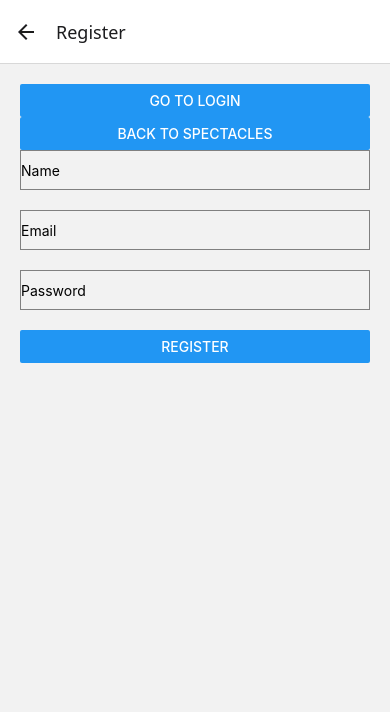
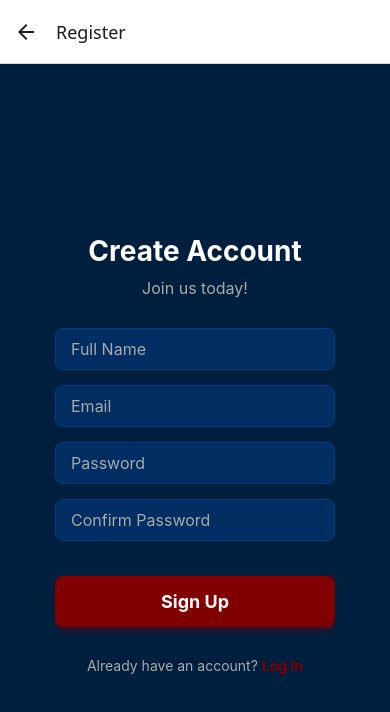
Before and after one commit to r3seal/UAIM_theater, a React Native app in the folder frontend/: screen /Register in a window 390 px wide. Shown: the top 712 px of the page. Built offline with nearby package versions, Linux system fonts and the light colour scheme; no server answers.

Commit message:
visual updates of mobile app

```diff
--- a/frontend/components/Hall.jsx
+++ b/frontend/components/Hall.jsx
@@ -5,7 +5,7 @@ import Seat from './Seat';
 const Hall = ({ hallName, seats, selectedSeats, setSelectedSeats }) => {
     const toggleSeat = (seat_id) => {
         if (selectedSeats.includes(seat_id)) {
-            setSelectedSeats(selectedSeats.filter(id => id !== seat_id));
+            setSelectedSeats(selectedSeats.filter((id) => id !== seat_id));
         } else {
             setSelectedSeats([...selectedSeats, seat_id]);
         }
@@ -41,32 +41,46 @@ const Hall = ({ hallName, seats, selectedSeats, setSelectedSeats }) => {
     );
 };
 
-
 const styles = StyleSheet.create({
     hallContainer: {
         justifyContent: 'center',
         alignItems: 'center',
         marginVertical: 20,
         padding: 20,
-        borderRadius: 30,
-        borderColor: 'rgb(150, 150, 150)',
-        borderWidth: 1,
+        borderRadius: 16,
+        backgroundColor: '#292929',
+        shadowColor: '#000',
+        shadowOffset: { width: 0, height: 8 },
+        shadowOpacity: 0.3,
+        shadowRadius: 10,
+        elevation: 10,
     },
     title: {
-        fontSize: 24,
+        fontSize: 28,
+        fontWeight: 'bold',
+        color: '#FFFFFF', // Czerwony jako akcent
         marginBottom: 20,
-    },
-    selectedText: {
-        fontSize: 16,
-        marginBottom: 20,
+        textTransform: 'uppercase',
+        textShadowColor: 'rgba(0, 0, 0, 0.5)',
+        textShadowOffset: { width: 1, height: 1 },
+        textShadowRadius: 4,
     },
     grid: {
         width: '90%',
+        backgroundColor: 'rgba(255, 255, 255, 0.1)', // Przezroczystość białego
+        padding: 12,
+        borderRadius: 20,
+        borderColor: 'rgba(255, 255, 255, 0.2)', // Subtelne obramowanie
+        borderWidth: 1,
+        shadowColor: '#000',
+        shadowOffset: { width: 0, height: 4 },
+        shadowOpacity: 0.2,
+        shadowRadius: 5,
     },
     row: {
         flexDirection: 'row',
         justifyContent: 'center',
-        marginBottom: 2,
+        marginVertical: 6,
     },
 });
 
--- a/frontend/screens/LoginScreen.tsx
+++ b/frontend/screens/LoginScreen.tsx
@@ -1,50 +1,135 @@
 import React, { useState } from 'react';
-import { View, TextInput, Button, Text } from 'react-native';
-import axios from 'axios';
-import AsyncStorage from "@react-native-async-storage/async-storage";
-import urlAPI from '../urlAPI';
+import {
+    View,
+    Text,
+    TextInput,
+    TouchableOpacity,
+    StyleSheet,
+    Image,
+    KeyboardAvoidingView,
+    Platform,
+} from 'react-native';
 
-const LoginScreen = ({ navigation }: any) => {
+const LoginScreen = ({ navigation }) => {
     const [email, setEmail] = useState('');
     const [password, setPassword] = useState('');
-  const [errorMessage, setErrorMessage] = useState('');
 
-  const login = async () => {
-    try {
-      const response = await axios.post(`${urlAPI}:5000/auth/login`, {
-        email,
-        password
-      });
-      const { access_token } = response.data;
-      await AsyncStorage.setItem('accessToken', access_token);
-      console.log(access_token);
-      navigation.replace('SpectaclesList');
-    } catch (error) {
-      setErrorMessage('Invalid credentials');
-    }
+    const handleLogin = () => {
+        // Logika logowania
+        console.log('Logowanie:', { email, password });
+    };
+
+    const handleRegister = () => {
+        navigation.navigate('Register'); // Przykład nawigacji do ekranu rejestracji
     };
 
     return (
-    <View style={{ padding: 20 }}>
-      <Button title="Go to Register" onPress={() => navigation.navigate('Register')} />
-      <Button title="Back to Spectacles" onPress={() => navigation.navigate('SpectaclesList')} />
+        <KeyboardAvoidingView
+            behavior={Platform.OS === 'ios' ? 'padding' : 'height'}
+            style={styles.container}
+        >
+            <Text style={styles.title}>Welcome Back!</Text>
+            <Text style={styles.subtitle}>Log in to your account</Text>
+            <View style={styles.inputContainer}>
                 <TextInput
+                    style={styles.input}
                     placeholder="Email"
+                    placeholderTextColor="#AAAAAA"
                     value={email}
                     onChangeText={setEmail}
-        style={{ height: 40, borderColor: 'gray', borderWidth: 1, marginBottom: 20 }}
+                    keyboardType="email-address"
+                    autoCapitalize="none"
                 />
                 <TextInput
+                    style={styles.input}
                     placeholder="Password"
+                    placeholderTextColor="#AAAAAA"
                     value={password}
                     onChangeText={setPassword}
                     secureTextEntry
-        style={{ height: 40, borderColor: 'gray', borderWidth: 1, marginBottom: 20 }}
                 />
-      {errorMessage ? <Text style={{ color: 'red' }}>{errorMessage}</Text> : null}
-      <Button title="Login" onPress={login} />
             </View>
+            <TouchableOpacity style={styles.button} onPress={handleLogin}>
+                <Text style={styles.buttonText}>Log In</Text>
+            </TouchableOpacity>
+            <TouchableOpacity style={styles.registerLink} onPress={handleRegister}>
+                <Text style={styles.registerText}>
+                    Don't have an account?{' '}
+                    <Text style={styles.registerHighlight}>Register</Text>
+                </Text>
+            </TouchableOpacity>
+        </KeyboardAvoidingView>
     );
 };
 
+const styles = StyleSheet.create({
+    container: {
+        flex: 1,
+        backgroundColor: '#001F3F', // Ciemnoniebieski tło
+        alignItems: 'center',
+        justifyContent: 'center',
+        padding: 20,
+    },
+    logo: {
+        width: 100,
+        height: 100,
+        marginBottom: 20,
+    },
+    title: {
+        fontSize: 28,
+        fontWeight: 'bold',
+        color: '#FFFFFF', // Biały tekst
+        marginBottom: 10,
+    },
+    subtitle: {
+        fontSize: 16,
+        color: '#AAAAAA', // Jasnoszary tekst
+        marginBottom: 30,
+    },
+    inputContainer: {
+        width: '100%',
+        marginBottom: 20,
+    },
+    input: {
+        backgroundColor: '#002D62', // Ciemnoniebieski jaśniejszy niż tło
+        color: '#FFFFFF', // Biały tekst
+        paddingHorizontal: 15,
+        paddingVertical: 10,
+        borderRadius: 8,
+        marginBottom: 15,
+        fontSize: 16,
+        borderWidth: 1,
+        borderColor: '#004080', // Subtelna ramka
+    },
+    button: {
+        backgroundColor: '#800000', // Czerwony kolor
+        paddingVertical: 15,
+        borderRadius: 8,
+        width: '100%',
+        alignItems: 'center',
+        marginBottom: 20,
+        shadowColor: '#800000',
+        shadowOffset: { width: 0, height: 4 },
+        shadowOpacity: 0.4,
+        shadowRadius: 6,
+        elevation: 5,
+    },
+    buttonText: {
+        color: '#FFFFFF', // Biały tekst
+        fontSize: 18,
+        fontWeight: 'bold',
+    },
+    registerLink: {
+        marginTop: 10,
+    },
+    registerText: {
+        color: '#AAAAAA', // Jasnoszary tekst
+        fontSize: 14,
+    },
+    registerHighlight: {
+        color: '#800000', // Czerwony akcent
+        fontWeight: 'bold',
+    },
+});
+
 export default LoginScreen;
--- a/frontend/screens/RegisterScreen.tsx
+++ b/frontend/screens/RegisterScreen.tsx
@@ -1,54 +1,160 @@
 import React, { useState } from 'react';
-import { View, TextInput, Button, Text } from 'react-native';
-import axios from 'axios';
-import urlAPI from '../urlAPI';
+import {
+    View,
+    Text,
+    TextInput,
+    TouchableOpacity,
+    StyleSheet,
+    Image,
+    KeyboardAvoidingView,
+    Platform,
+    ScrollView,
+} from 'react-native';
 
-const RegisterScreen = ({ navigation }: any) => {
+const RegisterScreen = ({ navigation }) => {
+    const [name, setName] = useState('');
     const [email, setEmail] = useState('');
     const [password, setPassword] = useState('');
-  const [name, setName] = useState('');
-  const [errorMessage, setErrorMessage] = useState('');
+    const [confirmPassword, setConfirmPassword] = useState('');
 
-  const register = async () => {
-    try {
-      const response = await axios.post(`${urlAPI}:5000/auth/register`, {
-        email,
-        password,
-        name
-      });
-      navigation.navigate('Login');
-    } catch (error) {
-      setErrorMessage('Error during registration');
-    }
+    const handleRegister = () => {
+        // Logika rejestracji
+        console.log('Rejestracja:', { name, email, password, confirmPassword });
+    };
+
+    const handleLoginRedirect = () => {
+        navigation.navigate('Login'); // Przykład nawigacji do ekranu logowania
     };
 
     return (
-    <View style={{ padding: 20 }}>
-      <Button title="Go to Login" onPress={() => navigation.navigate('Login')} />
-      <Button title="Back to Spectacles" onPress={() => navigation.navigate('SpectaclesList')} />
+        <KeyboardAvoidingView
+            behavior={Platform.OS === 'ios' ? 'padding' : 'height'}
+            style={styles.container}
+        >
+            <ScrollView contentContainerStyle={styles.scrollContainer}>
+                <Text style={styles.title}>Create Account</Text>
+                <Text style={styles.subtitle}>Join us today!</Text>
+                <View style={styles.inputContainer}>
                     <TextInput
-        placeholder="Name"
+                        style={styles.input}
+                        placeholder="Full Name"
+                        placeholderTextColor="#AAAAAA"
                         value={name}
                         onChangeText={setName}
-        style={{ height: 40, borderColor: 'gray', borderWidth: 1, marginBottom: 20 }}
                     />
                     <TextInput
+                        style={styles.input}
                         placeholder="Email"
+                        placeholderTextColor="#AAAAAA"
                         value={email}
                         onChangeText={setEmail}
-        style={{ height: 40, borderColor: 'gray', borderWidth: 1, marginBottom: 20 }}
+                        keyboardType="email-address"
+                        autoCapitalize="none"
                     />
                     <TextInput
+                        style={styles.input}
                         placeholder="Password"
+                        placeholderTextColor="#AAAAAA"
                         value={password}
                         onChangeText={setPassword}
                         secureTextEntry
-        style={{ height: 40, borderColor: 'gray', borderWidth: 1, marginBottom: 20 }}
                     />
-      {errorMessage ? <Text style={{ color: 'red' }}>{errorMessage}</Text> : null}
-      <Button title="Register" onPress={register} />
+                    <TextInput
+                        style={styles.input}
+                        placeholder="Confirm Password"
+                        placeholderTextColor="#AAAAAA"
+                        value={confirmPassword}
+                        onChangeText={setConfirmPassword}
+                        secureTextEntry
+                    />
                 </View>
+                <TouchableOpacity style={styles.button} onPress={handleRegister}>
+                    <Text style={styles.buttonText}>Sign Up</Text>
+                </TouchableOpacity>
+                <TouchableOpacity style={styles.loginLink} onPress={handleLoginRedirect}>
+                    <Text style={styles.loginText}>
+                        Already have an account?{' '}
+                        <Text style={styles.loginHighlight}>Log In</Text>
+                    </Text>
+                </TouchableOpacity>
+            </ScrollView>
+        </KeyboardAvoidingView>
     );
 };
 
+const styles = StyleSheet.create({
+    container: {
+        flex: 1,
+        backgroundColor: '#001F3F', // Ciemnoniebieski tło
+        alignItems: 'center',
+        justifyContent: 'center',
+        padding: 20,
+    },
+    scrollContainer: {
+        flexGrow: 1,
+        justifyContent: 'center',
+        alignItems: 'center',
+    },
+    logo: {
+        width: 100,
+        height: 100,
+        marginBottom: 20,
+    },
+    title: {
+        fontSize: 28,
+        fontWeight: 'bold',
+        color: '#FFFFFF', // Biały tekst
+        marginBottom: 10,
+    },
+    subtitle: {
+        fontSize: 16,
+        color: '#AAAAAA', // Jasnoszary tekst
+        marginBottom: 30,
+    },
+    inputContainer: {
+        width: '100%',
+        marginBottom: 20,
+    },
+    input: {
+        backgroundColor: '#002D62', // Ciemnoniebieski jaśniejszy niż tło
+        color: '#FFFFFF', // Biały tekst
+        paddingHorizontal: 15,
+        paddingVertical: 10,
+        borderRadius: 8,
+        marginBottom: 15,
+        fontSize: 16,
+        borderWidth: 1,
+        borderColor: '#004080', // Subtelna ramka
+    },
+    button: {
+        backgroundColor: '#800000', // Czerwony kolor
+        paddingVertical: 15,
+        borderRadius: 8,
+        width: '100%',
+        alignItems: 'center',
+        marginBottom: 20,
+        shadowColor: '#800000',
+        shadowOffset: { width: 0, height: 4 },
+        shadowOpacity: 0.4,
+        shadowRadius: 6,
+        elevation: 5,
+    },
+    buttonText: {
+        color: '#FFFFFF', // Biały tekst
+        fontSize: 18,
+        fontWeight: 'bold',
+    },
+    loginLink: {
+        marginTop: 10,
+    },
+    loginText: {
+        color: '#AAAAAA', // Jasnoszary tekst
+        fontSize: 14,
+    },
+    loginHighlight: {
+        color: '#800000', // Czerwony akcent
+        fontWeight: 'bold',
+    },
+});
+
 export default RegisterScreen;
--- a/frontend/screens/SeatSelectionScreen.tsx
+++ b/frontend/screens/SeatSelectionScreen.tsx
@@ -2,10 +2,9 @@ import React, { useEffect, useState } from 'react';
 import { ActivityIndicator, StyleSheet, Text, TouchableOpacity, View } from 'react-native';
 import Hall from '../components/Hall';
 import axios from "axios";
-import {buyTickets} from "../ticketApi.ts";
+import { buyTickets } from "../ticketApi.ts";
 import AsyncStorage from "@react-native-async-storage/async-storage";
 import urlAPI from '../urlAPI';
-
 
 const SeatSelectionScreen = ({ route, navigation }: any) => {
     const { spectacleId } = route.params;
@@ -41,9 +40,9 @@ const SeatSelectionScreen = ({ route, navigation }: any) => {
     if (loading) {
         return (
             <View style={styles.container}>
-                <ActivityIndicator size={'large'} />
+                <ActivityIndicator size={'large'} color="#FF4136" />
             </View>
-        )
+        );
     }
 
     if (error) {
@@ -89,25 +88,37 @@ const SeatSelectionScreen = ({ route, navigation }: any) => {
 
 const styles = StyleSheet.create({
     container: {
-        padding: 20
+        padding: 20,
+        backgroundColor: '#001F3F', // Ciemnoniebieskie tło
+        flex: 1,
     },
     title: {
         fontSize: 32,
         fontWeight: 'bold',
+        color: '#FFFFFF',
+        marginBottom: 10,
     },
     details: {
         fontSize: 16,
+        color: '#FFFFFF',
+        marginBottom: 5,
     },
     bookButton: {
-        backgroundColor: 'rgb(50, 50, 255)',
-        paddingVertical: 12,
-        paddingHorizontal: 24,
-        borderRadius: 24,
+        backgroundColor: '#800000',
+        paddingVertical: 15,
+        borderRadius: 8,
+        alignItems: 'center',
+        marginTop: 20,
+        shadowColor: '#800000',
+        shadowOffset: { width: 0, height: 4 },
+        shadowOpacity: 0.4,
+        shadowRadius: 6,
+        elevation: 5,
     },
     bookButtonText: {
-        color: 'white',
+        color: '#FFFFFF',
         fontSize: 18,
-        textAlign: 'center',
+        fontWeight: 'bold',
     },
     selectedSeatsContainer: {
         paddingVertical: 12,
@@ -116,10 +127,12 @@ const styles = StyleSheet.create({
         borderRadius: 30,
         borderColor: 'rgb(150, 150, 150)',
         borderWidth: 1,
+        backgroundColor: '#002D62', // Ciemnoniebieskie tło dla wybranych miejsc
     },
     errorText: {
         color: 'red',
         fontSize: 16,
+        textAlign: 'center',
     },
 });
 
--- a/frontend/screens/SpectaclesListScreen.tsx
+++ b/frontend/screens/SpectaclesListScreen.tsx
@@ -1,5 +1,5 @@
 import React, { useState, useEffect } from 'react';
-import { View, Button, Text, FlatList, StyleSheet, ActivityIndicator } from 'react-native';
+import { View, Button, Text, FlatList, StyleSheet, ActivityIndicator, TouchableOpacity } from 'react-native';
 import axios from 'axios';
 import urlAPI from '../urlAPI';
 
@@ -26,11 +26,18 @@ const SpectaclesListScreen = ({ navigation }: any) => {
     fetchSpectacles();
   }, []);
 
+  // Funkcja do formatowania daty
+  const formatDate = (dateString: string) => {
+    const date = new Date(dateString);
+    const options: Intl.DateTimeFormatOptions = { day: '2-digit', month: 'short', year: 'numeric', hour: '2-digit', minute: '2-digit' };
+    return date.toLocaleString('en-GB', options); // Formatuje na '06 Jan 2025, 13:09'
+  };
+
   if (loading) {
     return (
       <View style={styles.centered}>
-        <ActivityIndicator size="large" color="#0000ff" />
-        <Text>Loading spectacles...</Text>
+        <ActivityIndicator size="large" color="#800000" />
+        <Text style={styles.loadingText}>Loading spectacles...</Text>
       </View>
     );
   }
@@ -45,19 +52,40 @@ const SpectaclesListScreen = ({ navigation }: any) => {
 
   return (
     <View style={styles.container}>
-      <Button title="Go to Login" onPress={() => navigation.navigate('Login')} />
-      <Button title="Go to Register" onPress={() => navigation.navigate('Register')} />
+      <View style={styles.authButtonsContainer}>
+        <TouchableOpacity
+          style={styles.authButton}
+          onPress={() => navigation.navigate('Login')}
+        >
+          <Text style={styles.authButtonText}>Login</Text>
+        </TouchableOpacity>
+        <TouchableOpacity
+          style={styles.authButton}
+          onPress={() => navigation.navigate('Register')}
+        >
+          <Text style={styles.authButtonText}>Register</Text>
+        </TouchableOpacity>
+      </View>
+
       <FlatList
         data={spectacles}
         keyExtractor={(item) => item.spectacle_id}
         renderItem={({ item }) => (
           <View style={styles.spectacleItem}>
-            <Text style={styles.title}>{item.title ?? 'No Title'}</Text>
-            <Text style={styles.description}>{item.description ?? 'No Description'}</Text>
-            <Button
-              title="Select Seats"
+            <Text style={styles.spectacleTitle}>{item.title ?? 'No Title'}</Text>
+            {/* Dodanie daty i godziny */}
+            {item.date && (
+              <Text style={styles.spectacleDateTime}>
+                {formatDate(item.date)}
+              </Text>
+            )}
+            <Text style={styles.spectacleDescription}>{item.description ?? 'No Description'}</Text>
+            <TouchableOpacity
+              style={styles.selectButton}
               onPress={() => navigation.navigate('SeatSelection', { spectacleId: item.spectacle_id })}
-            />
+            >
+              <Text style={styles.selectButtonText}>Select Seats</Text>
+            </TouchableOpacity>
           </View>
         )}
       />
@@ -67,32 +95,81 @@ const SpectaclesListScreen = ({ navigation }: any) => {
 
 const styles = StyleSheet.create({
   container: {
-    padding: 20,
+    flex: 1,
+    paddingHorizontal: 20,
+    backgroundColor: '#001F3F',
+  },
+  authButtonsContainer: {
+    flexDirection: 'row',
+    justifyContent: 'space-around',
+    marginTop: 20,
+    marginBottom: 30,
+  },
+  authButton: {
+    backgroundColor: '#800000',
+    paddingVertical: 10,
+    paddingHorizontal: 20,
+    borderRadius: 5,
+  },
+  authButtonText: {
+    fontSize: 18,
+    color: '#FFFFFF',
+    fontWeight: 'bold',
   },
   spectacleItem: {
     marginBottom: 20,
-    padding: 10,
-    backgroundColor: '#f8f8f8',
-    borderRadius: 8,
+    padding: 20,
+    backgroundColor: '#002D62',
+    borderRadius: 10,
     borderWidth: 1,
     borderColor: '#ddd',
+    shadowColor: '#000',
+    shadowOffset: { width: 0, height: 4 },
+    shadowOpacity: 0.2,
+    shadowRadius: 4,
+    elevation: 5,
   },
-  title: {
+  spectacleTitle: {
+    fontSize: 22,
+    fontWeight: 'bold',
+    color: '#FFFFFF',
+  },
+  spectacleDateTime: {
+    marginTop: 5,
+    color: '#FF4136', // Czerwony kolor dla daty i godziny
+    fontSize: 16,
+    fontWeight: 'bold',
+  },
+  spectacleDescription: {
+    marginTop: 10,
+    color: '#CCCCCC',
+  },
+  selectButton: {
+    marginTop: 15,
+    paddingVertical: 12,
+    backgroundColor: '#800000', // Ciemniejszy czerwony
+    borderRadius: 5,
+    alignItems: 'center',
+  },
+  selectButtonText: {
+    color: '#FFFFFF',
     fontSize: 18,
     fontWeight: 'bold',
-  },
-  description: {
-    marginTop: 5,
-    color: '#555',
   },
   centered: {
     flex: 1,
     justifyContent: 'center',
     alignItems: 'center',
   },
+  loadingText: {
+    marginTop: 10,
+    fontSize: 16,
+    color: '#FFFFFF',
+  },
   errorText: {
     color: 'red',
     fontSize: 16,
+    textAlign: 'center',
   },
 });
 
```
Lines whose indentation alone changed are shown as unchanged.
